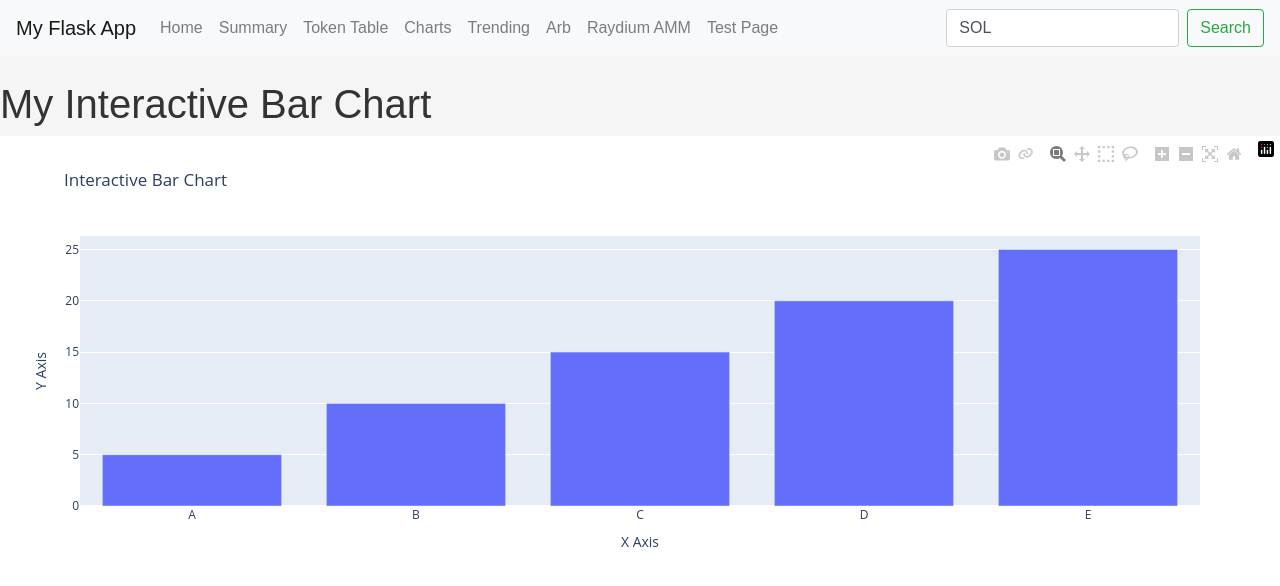
After one commit to howe-s/Arbscreener, a Flask app: page /test in a window 1280 px wide. The commit adds this page. Shown: the top 586 px of the page. Run offline with Flask 3, Linux system fonts and the light colour scheme; some libraries are stand-ins or nearby versions.

Commit message:
switched to plotly for interactive charts. Generated on both client and server side, depending on the situation

```diff
--- a/main.py
+++ b/main.py
@@ -16,7 +16,7 @@ required_packages = [
     'plotly',
     'flask_cors',
     'requests',
-    'jinja2'
+    'jinja2',
 ]
 
 # Check and install each package
@@ -126,6 +126,7 @@ def tree_chart_volume(data):
 
 
 def pie_chart_volume(data):
+    print("Pie Chart Data", data)
     data = combine_others(data)
     labels = [f"{label} (${value:,.0f})" for label, value in data]
     sizes = [value for _, value in data]
@@ -141,6 +142,40 @@ def pie_chart_volume(data):
     buf.close()
 
     return img
+
+def generate_bar_chart(x_data, y_data, title="Interactive Bar Chart", x_label="X Axis", y_label="Y Axis"):
+    """
+    Generate an interactive bar chart using Plotly and return it as an HTML div string.
+
+    :param x_data: List of x-axis values
+    :param y_data: List of y-axis values
+    :param title: Title of the chart
+    :param x_label: Label for the x-axis
+    :param y_label: Label for the y-axis
+    :return: HTML div string containing the chart
+    """
+    # Create the bar chart data
+    data = [
+        go.Bar(
+            x=x_data,
+            y=y_data
+        )
+    ]
+
+    # Define the layout
+    layout = go.Layout(
+        title=title,
+        xaxis=dict(title=x_label),
+        yaxis=dict(title=y_label)
+    )
+
+    # Create the figure
+    fig = go.Figure(data=data, layout=layout)
+
+    # Convert the figure to an HTML div string
+    chart_div = pio.to_html(fig, full_html=False)
+
+    return chart_div
 
 from jinja2 import Environment
 from markupsafe import Markup
@@ -162,7 +197,21 @@ def format_number(value, decimals=0, thousands_sep=',', decimal_sep='.'):
     formatted_value = f"{value:,.{decimals}f}"
     return Markup(escape(formatted_value))  # Use Markup for safe HTML output
 
+import plotly.graph_objs as go
+import plotly.io as pio
 
+# test route
+@app.route('/test')
+def test():
+    # Example data
+    x_data = ['A', 'B', 'C', 'D', 'E']
+    y_data = [5, 10, 15, 20, 25]
+
+    # Generate the bar chart
+    chart_div = generate_bar_chart(x_data, y_data)
+
+    # Render the chart in an HTML template
+    return render_template('test.html', chart_div=chart_div)
 
 
 @app.route('/', methods=['GET', 'POST'])
@@ -171,7 +220,15 @@ def index():
     searchTicker = request.args.get('user_input', 'SOL').lower()
     search = client.search_pairs(searchTicker)
     pool_data = []
+
     for TokenPair in search:
+        # chart
+            # Example data
+        x_data = ['5m', '1h', '6h', '24h']
+        y_data = [TokenPair.volume.m5, TokenPair.volume.h1, TokenPair.volume.h6, TokenPair.volume.h24]
+
+        # Generate the bar chart
+        chart_div = generate_bar_chart(x_data, y_data)
         print(TokenPair.liquidity)
         pool_data.append({
             'chain_id': TokenPair.chain_id,
@@ -197,7 +254,7 @@ def index():
 
     sorted_pool = sorted(pool_data, key=lambda x: x['volume_24h'], reverse=True)
     # Pass the data to the template
-    return render_template('index.html', pool_data=sorted_pool, user_input=searchTicker)
+    return render_template('index.html', pool_data=sorted_pool, user_input=searchTicker, chart_div=chart_div)
 
 
 @app.route('/arb', methods=['GET', 'POST'])
@@ -447,10 +504,17 @@ def process_data():
                     with open(f'{app.config["STATIC_FOLDER"]}/transaction_chart.png', 'wb') as f:
                         plt.savefig(f, format='png')  # Specify format for clarity
 
-                    # Create response data for both index.html AND arb
+                    # Generate x_data and y_data based on your application logic
+                    x_data = ['5m', '1h', '6h', '24h']
+                    y_data = [pair.volume.m5, pair.volume.h1, pair.volume.h6, pair.volume.h24]
+
+                    # Generate the interactive chart
+                    chart_div = generate_bar_chart(x_data, y_data)
+
+                    # Prepare response data
                     response_data = {
                         'transactions': transactions,
-                        'chart_url': '/transaction_chart.png',  # Assuming a route to serve the image
+                        'chart_div': chart_div,  # Include the chart div as part of the response
                         'pair_URL': pair.url,
                         'dex_id': pair.dex_id,
                         'chain_id': pair.chain_id,
@@ -459,9 +523,12 @@ def process_data():
                         'quote_token': pair.quote_token.name,
                         'liquidity_usd': pair.liquidity.usd,
                         'price_native': pair.price_native,
-                        'price_usd' : pair.price_usd,
-                        'volume_24h': pair.volume.h24
+                        'price_usd': pair.price_usd,
+                        'volume_24h': pair.volume.h24,
+                        'x_data': ['5m', '1h', '6h', '24h'],
+                        'y_data': [pair.volume.m5, pair.volume.h1, pair.volume.h6, pair.volume.h24],
                     }
+                    # print(response_data['chart_url'])
                     # print('response data', response_data)
                     return jsonify(response_data), 200
 
--- a/templates/base.html
+++ b/templates/base.html
@@ -38,6 +38,9 @@
                 <li class="nav-item">
                     <a class="nav-link" href="{{ url_for('raydium') }}">Raydium AMM</a>
                 </li>
+                <li class="nav-item">
+                    <a class="nav-link" href="{{ url_for('test') }}">Test Page</a>
+                </li>
             </ul>
             <form action="{{ request.path }}" method="get" class="form-inline ml-auto">
                 <input class="form-control mr-sm-2" type="text" name="user_input" value="{{ request.args.get('user_input', 'SOL') }}" placeholder="Search...">
--- /dev/null
+++ b/templates/test.html
@@ -0,0 +1,13 @@
+{% extends "base.html" %}
+
+{% block title %}Summary - Dexscreener{% endblock %}
+
+{% block content %}
+    <div class="trending-table">
+        <table border="1" cellpadding="5" cellspacing="0">
+            <h1>My Interactive Bar Chart</h1>
+            <!-- Insert the chart here -->
+            {{ chart_div | safe }}
+        </table>
+    </div>
+{% endblock %}
```
Also changed, not shown: templates/index.html (+26 -10 lines), static/transaction_chart.png.
